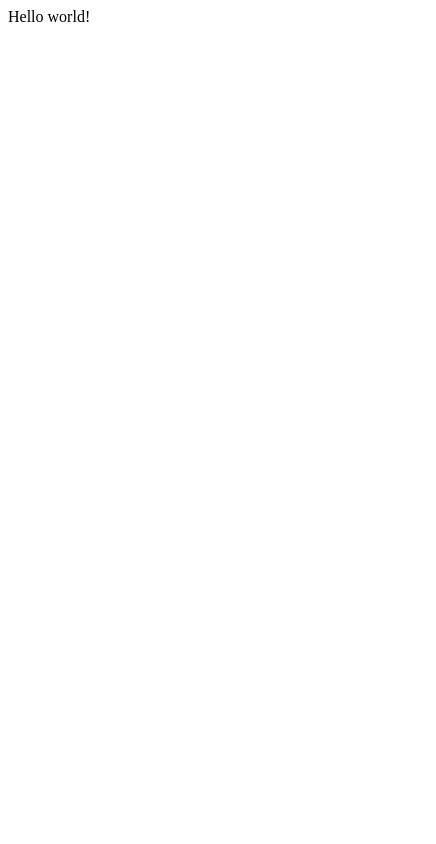
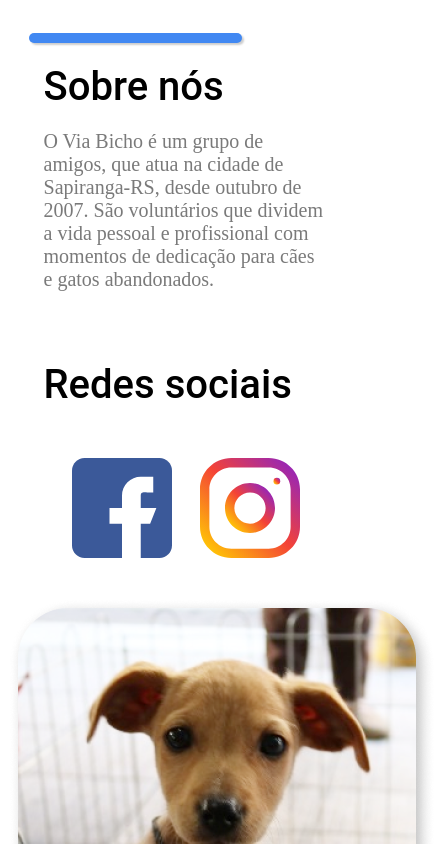
Before and after one commit to IDEjr/trainee-2020.2-sapphire, a Gatsby site in the folder via-bicho/: page / in a window 390 px wide. Shown: the top 844 px of the page, 436 px wide, since content can reach past the window. Built offline with nearby package versions, Linux system fonts and the light colour scheme; Gatsby itself is replaced by a stand-in of ours.

Commit message:
About Us Section + Reusable Overline Component
About Us section is ready and responsive.Overline Component is ready to use.

```diff
--- a/via-bicho/package.json
+++ b/via-bicho/package.json
@@ -5,6 +5,7 @@
   "version": "0.1.0",
   "license": "0BSD",
   "scripts": {
+    "svgr": "svgr -d src/Icons/ assets/",
     "build": "gatsby build",
     "develop": "gatsby develop",
     "format": "prettier --write \"**/*.{js,jsx,ts,tsx,json,md}\"",
@@ -16,9 +17,11 @@
   "dependencies": {
     "gatsby": "^2.24.66",
     "react": "^16.12.0",
-    "react-dom": "^16.12.0"
+    "react-dom": "^16.12.0",
+    "styled-components": "^5.2.0"
   },
   "devDependencies": {
+    "@svgr/cli": "^5.4.0",
     "prettier": "2.1.2"
   },
   "repository": {
--- /dev/null
+++ b/via-bicho/src/Components/AboutUsSection/index.js
@@ -0,0 +1,18 @@
+import React from "react";
+import AboutUsText from "../AboutUsText"
+import SocialMedia from "../SocialMedia";
+import DogImageAboutUs from "../DogImageAboutUs"
+import { Container, TextColumn } from "./styles"
+
+function AboutUsSection() {
+    return (
+        <Container>
+            <TextColumn>
+                <AboutUsText />
+                <SocialMedia />
+            </TextColumn>
+            <DogImageAboutUs />
+        </Container>
+    )
+}
+export default AboutUsSection;
--- /dev/null
+++ b/via-bicho/src/Components/AboutUsSection/styles.js
@@ -0,0 +1,22 @@
+import styled from 'styled-components';
+
+export const Container = styled.div`
+    display:flex;
+    flex-direction: row;
+    margin:0px;
+    width:95%;
+    justify-content:space-around;
+    padding-top:25px;
+    flex-wrap:wrap;
+
+`;
+
+export const TextColumn = styled.div`
+    color:black;
+    width:40%;
+
+    @media (max-width:820px){
+        width:80%;
+    }
+
+`;
--- /dev/null
+++ b/via-bicho/src/Components/AboutUsText/index.js
@@ -0,0 +1,15 @@
+import React from "react";
+import OverlineTItle from "../OverlineTitle";
+import {Container} from "./styles"
+
+function AbousUsText() {
+    return (
+        <Container>
+            <OverlineTItle title = "Sobre nós"></OverlineTItle>
+            <p>O Via Bicho é um grupo de amigos, que atua na cidade de Sapiranga-RS, desde outubro de 2007.
+            São voluntários que dividem a vida pessoal e profissional com momentos de dedicação para cães
+            e gatos abandonados.</p>
+        </Container>
+    )
+}
+export default AbousUsText;
--- /dev/null
+++ b/via-bicho/src/Components/AboutUsText/styles.js
@@ -0,0 +1,11 @@
+import styled from "styled-components";
+
+export const Container = styled.div`
+
+
+    p{
+        font-size:20px;
+        bold:lighter;
+        color: #7a7a7a;
+    }
+`;
--- /dev/null
+++ b/via-bicho/src/Components/DogImageAboutUs/index.js
@@ -0,0 +1,9 @@
+import React from "react";
+import Image from "../../../static/images/dog_about_us.png"
+
+function DogImageAboutUs() {
+    return (
+            <img src={Image}/>
+    )
+}
+export default DogImageAboutUs;
--- /dev/null
+++ b/via-bicho/src/Components/OverlineTitle/index.js
@@ -0,0 +1,12 @@
+import React from "react";
+import { Container ,OverlineBar } from "./styles"
+
+function OverlineTitle({ title }) {
+    return (
+        <Container>
+            <OverlineBar/>
+            <h2>{title}</h2>
+        </Container>
+    )
+}
+export default OverlineTitle;
--- /dev/null
+++ b/via-bicho/src/Components/OverlineTitle/styles.js
@@ -0,0 +1,22 @@
+import styled from 'styled-components';
+
+export const Container = styled.div `
+    display:block;
+    width: 100%;
+
+    h2 {
+        margin:20px auto;
+        font-family: 'Roboto',sans-serif;
+        font-size: 40px;
+        font-weight: 550;
+    }
+`;
+
+export const OverlineBar = styled.div `
+    background-color: #4188F2;
+    width: 75%;
+    height: 10px;
+    border-radius : 10px;
+    margin-left:-15px;
+    box-shadow:2px 2px 2px rgba(0,0,0,0.2);
+`;
--- /dev/null
+++ b/via-bicho/src/Components/SocialMedia/index.js
@@ -0,0 +1,17 @@
+import React from "react";
+import FacebookIcon from "../../Icons/Facebook.js";
+import InstagramIcon from "../../Icons/Instagram.js";
+import { Container, Logos } from "./styles";
+
+function SocialMedia() {
+    return (
+        <Container>
+            <h2>{"Redes sociais"}</h2>
+            <Logos>
+                <FacebookIcon width="100px" heigth="100px" />
+                <InstagramIcon width="100px" heigth="100px" />
+            </Logos>
+        </Container>
+    )
+}
+export default SocialMedia;
--- /dev/null
+++ b/via-bicho/src/Components/SocialMedia/styles.js
@@ -0,0 +1,20 @@
+import styled from 'styled-components';
+
+export const Container = styled.div`
+    width:100%;
+    display:flex;
+    flex-direction:column;
+    h2 {
+        margin:50px 0px;
+        font-family: 'Roboto',sans-serif;
+        font-size: 40px;
+        font-weight: 550;
+
+    }
+`;
+
+export const Logos = styled.div`
+        display:flex;
+        justify-content: space-evenly;
+        margin-bottom: 40px;
+`;
--- /dev/null
+++ b/via-bicho/src/Icons/Facebook.js
@@ -0,0 +1,18 @@
+import * as React from "react"
+
+function SvgFacebook(props) {
+  return (
+    <svg height={100} viewBox="0 0 24 24" width={100} {...props}>
+      <path
+        d="M21 0H3C1.345 0 0 1.345 0 3v18c0 1.654 1.345 3 3 3h18c1.654 0 3-1.346 3-3V3c0-1.655-1.346-3-3-3z"
+        fill="#3b5999"
+      />
+      <path
+        d="M16.5 12V9c0-.828.672-.75 1.5-.75h1.5V4.5h-3A4.5 4.5 0 0012 9v3H9v3.75h3V24h4.5v-8.25h2.25l1.5-3.75z"
+        fill="#fff"
+      />
+    </svg>
+  )
+}
+
+export default SvgFacebook
--- /dev/null
+++ b/via-bicho/src/Icons/Instagram.js
@@ -0,0 +1,58 @@
+import * as React from "react"
+
+function SvgInstagram(props) {
+  return (
+    <svg viewBox="0 0 512 512" {...props}>
+      <linearGradient
+        id="instagram_svg__a"
+        gradientUnits="userSpaceOnUse"
+        x1={-46.004}
+        y1={634.121}
+        x2={-32.933}
+        y2={647.192}
+        gradientTransform="matrix(32 0 0 -32 1519 20757)"
+      >
+        <stop offset={0} stopColor="#ffc107" />
+        <stop offset={0.507} stopColor="#f44336" />
+        <stop offset={0.99} stopColor="#9c27b0" />
+      </linearGradient>
+      <path
+        d="M352 0H160C71.648 0 0 71.648 0 160v192c0 88.352 71.648 160 160 160h192c88.352 0 160-71.648 160-160V160C512 71.648 440.352 0 352 0zm112 352c0 61.76-50.24 112-112 112H160c-61.76 0-112-50.24-112-112V160C48 98.24 98.24 48 160 48h192c61.76 0 112 50.24 112 112v192z"
+        fill="url(#instagram_svg__a)"
+      />
+      <linearGradient
+        id="instagram_svg__b"
+        gradientUnits="userSpaceOnUse"
+        x1={-42.297}
+        y1={637.828}
+        x2={-36.64}
+        y2={643.485}
+        gradientTransform="matrix(32 0 0 -32 1519 20757)"
+      >
+        <stop offset={0} stopColor="#ffc107" />
+        <stop offset={0.507} stopColor="#f44336" />
+        <stop offset={0.99} stopColor="#9c27b0" />
+      </linearGradient>
+      <path
+        d="M256 128c-70.688 0-128 57.312-128 128s57.312 128 128 128 128-57.312 128-128-57.312-128-128-128zm0 208c-44.096 0-80-35.904-80-80 0-44.128 35.904-80 80-80s80 35.872 80 80c0 44.096-35.904 80-80 80z"
+        fill="url(#instagram_svg__b)"
+      />
+      <linearGradient
+        id="instagram_svg__c"
+        gradientUnits="userSpaceOnUse"
+        x1={-35.546}
+        y1={644.579}
+        x2={-34.792}
+        y2={645.333}
+        gradientTransform="matrix(32 0 0 -32 1519 20757)"
+      >
+        <stop offset={0} stopColor="#ffc107" />
+        <stop offset={0.507} stopColor="#f44336" />
+        <stop offset={0.99} stopColor="#9c27b0" />
+      </linearGradient>
+      <circle cx={393.6} cy={118.4} r={17.056} fill="url(#instagram_svg__c)" />
+    </svg>
+  )
+}
+
+export default SvgInstagram
--- /dev/null
+++ b/via-bicho/src/Icons/index.js
@@ -0,0 +1,2 @@
+export { default as Facebook } from './Facebook'
+export { default as Instagram } from './Instagram'
--- a/via-bicho/src/pages/index.js
+++ b/via-bicho/src/pages/index.js
@@ -1,5 +1,6 @@
 import React from "react"
+import AboutUsSection from "../Components/AboutUsSection"
 
 export default function Home() {
-  return <div>Hello world!</div>
+  return <AboutUsSection/>
 }
```
Also changed, not shown: via-bicho/assets/facebook.svg (added), via-bicho/assets/instagram.svg (added), via-bicho/static/images/dog_about_us.png (added), 1 other file.
